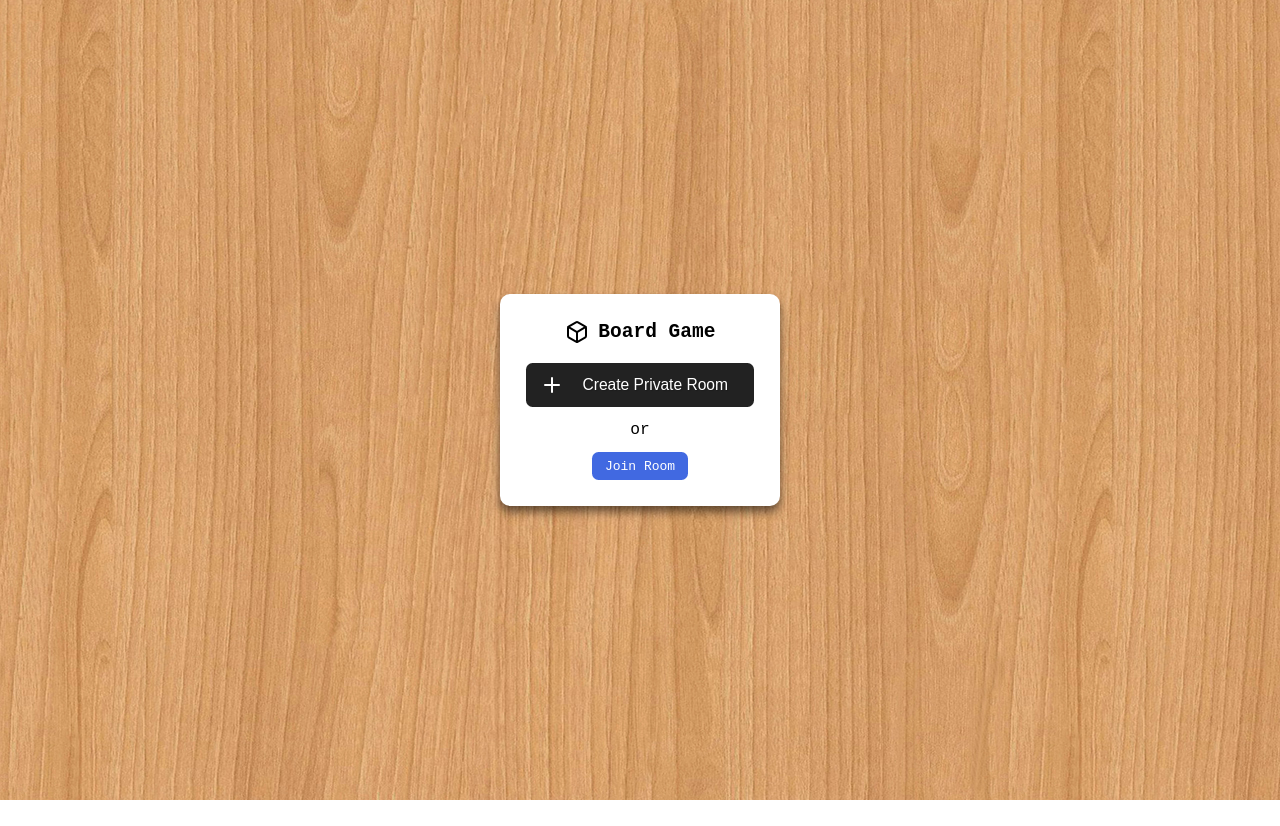
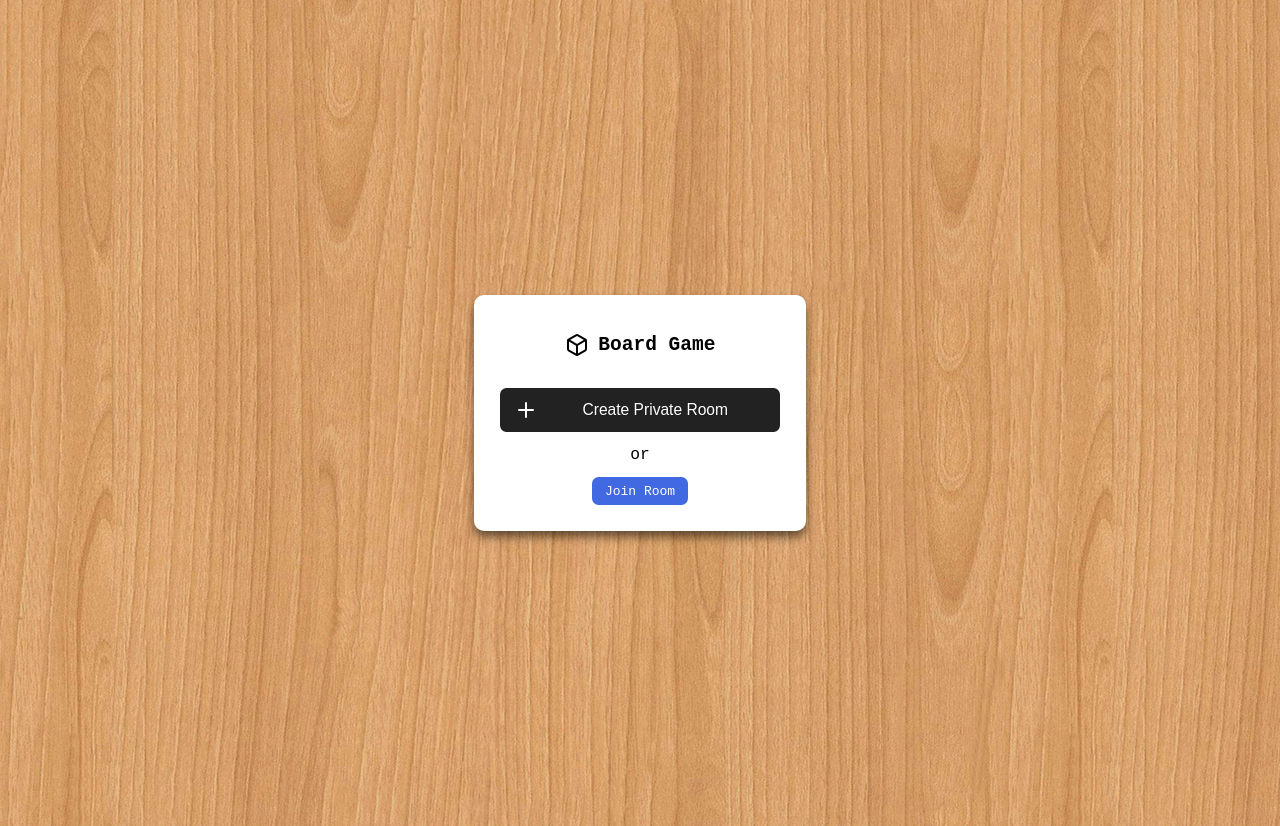
Before and after one commit to stepastepa/board-game, a website: page public/start.html in a window 1280 px wide. Before the commit the page ends 800 px from the top, so only its background shows below. Drawn offline with Linux system fonts and the light colour scheme.

Commit message:
add @import for reset

```diff
--- a/public/style-static-pages.css
+++ b/public/style-static-pages.css
@@ -1,18 +1,4 @@
-*,
-*:before,
-*:after {
-  box-sizing: border-box;
-  margin: 0;
-  padding: 0;
-
-  -webkit-user-select: none; /* Для Webkit-браузеров (Chrome, Safari) */
-  -moz-user-select: none;    /* Для Firefox */
-  -ms-user-select: none;     /* Для Internet Explorer/Edge */
-  user-select: none;         /* Стандартное свойство */
-  -webkit-touch-callout: none; /* Отключает всплывающее меню при долгом нажатии на iOS и некоторых Android */
-
-  -webkit-tap-highlight-color: transparent; /* for chrome blue selection overlay */
-}
+@import url(./styles/reset.css);
 
 html, body {
   height: 100%;
```
